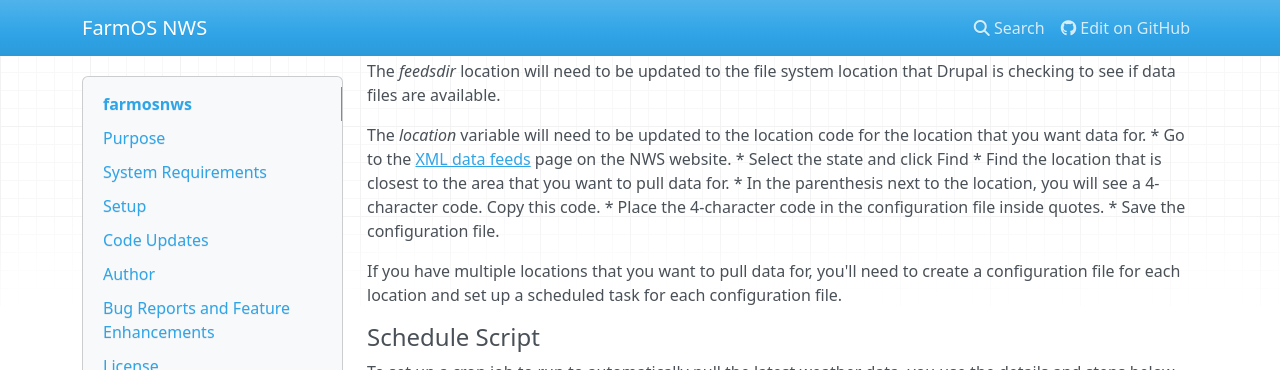
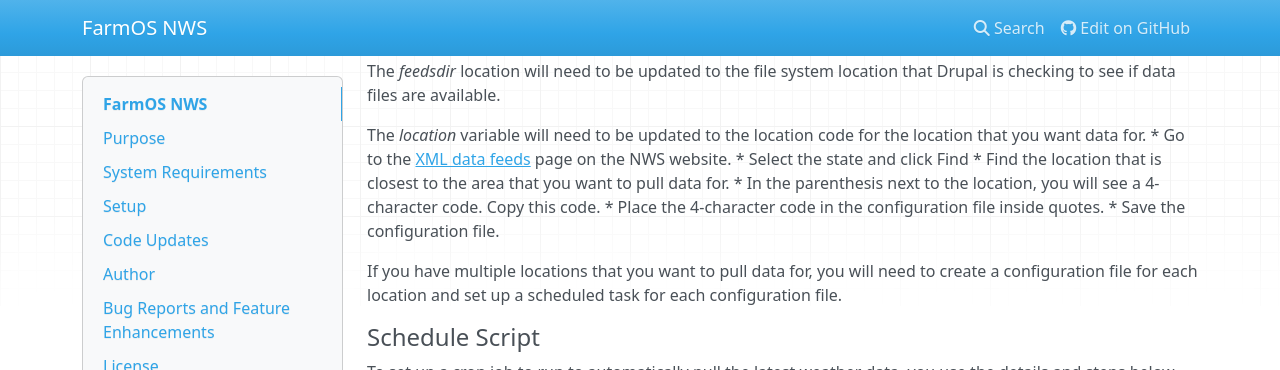
Before and after one commit to almostengr/farmosnws, an MkDocs documentation site: the page built from docs/index.md, in a window 1280 px wide and 900 px high, scrolled down 1345 px. Shown: the top 370 px of the window. Built offline with MkDocs 1.6.1, drawn with Linux system fonts in a browser that asks for light colours; nearby versions of some CDN libraries.

Commit message:
Updated title of mkdoc page

```diff
--- a/docs/index.md
+++ b/docs/index.md
@@ -1,4 +1,4 @@
-# farmosnws
+# FarmOS NWS
 A Drupal module to allow automated importing of National Weather Service (NWS) data into FarmOS.
 
 ## Purpose
@@ -67,7 +67,7 @@ that you want data for.
 * Place the 4-character code in the configuration file inside quotes.
 * Save the configuration file.
 
-If you have multiple locations that you want to pull data for, you'll need to create a configuration
+If you have multiple locations that you want to pull data for, you will need to create a configuration
 file for each location and set up a scheduled task for each configuration file.
 
 #### Schedule Script
```
